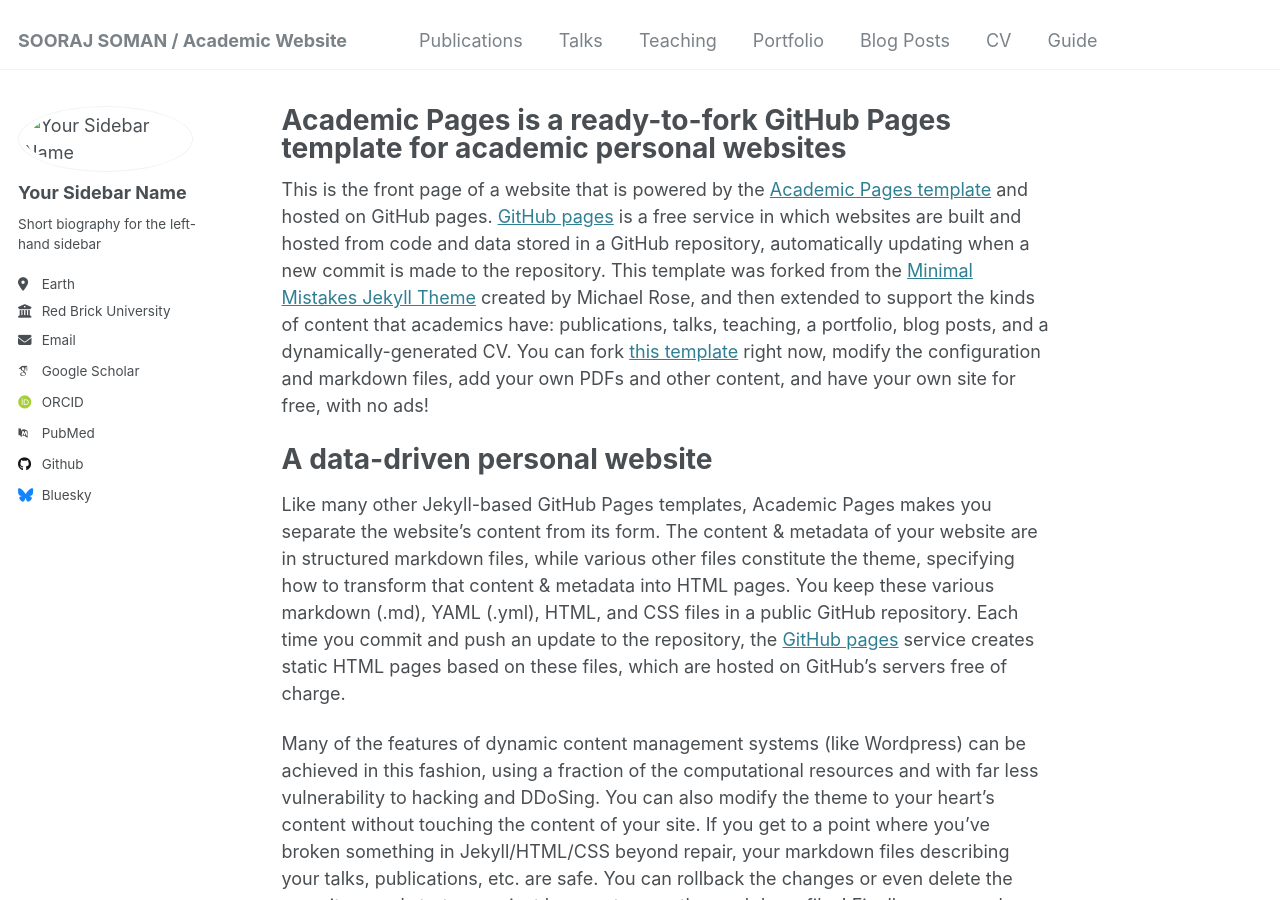
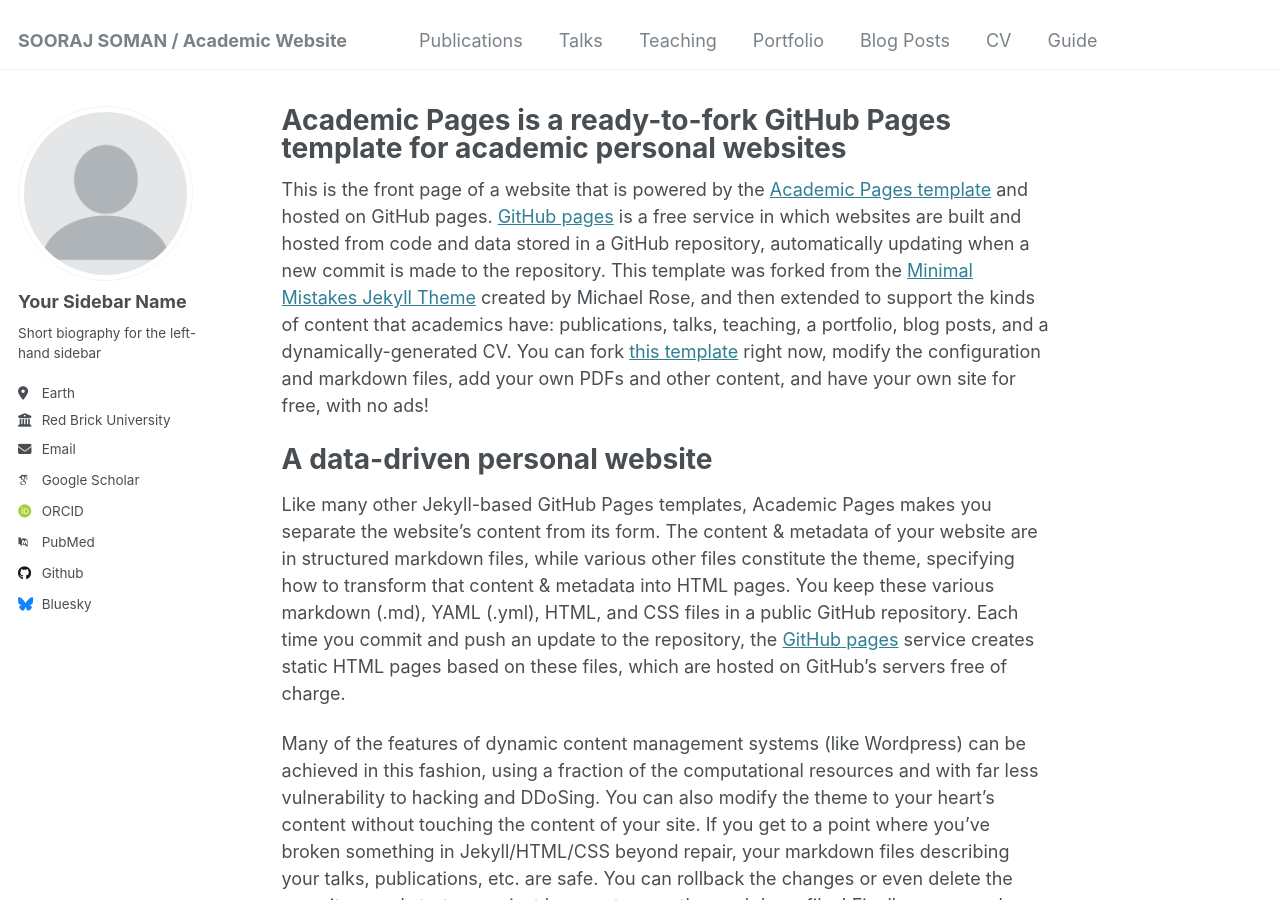
Before and after one commit to soorajss1729/soorajss1729.github.io, a Jekyll site: the page built from _pages/about.md, in a window 1280 px wide and 900 px high. Built offline with Jekyll 4.4.1, drawn with Linux system fonts in a browser that asks for light colours; some web fonts are replaced.

Commit message:
Update _config.yml

```diff
--- a/_config.yml
+++ b/_config.yml
@@ -21,7 +21,7 @@
 #               Additional customization can be done by editing /_includes/author-profile.html
 author:
   # Biographic information
-  avatar           : "profile_pic.jpg"
+  avatar           : "profile.png"
   name             : "Your Sidebar Name"
   pronouns         : # example: "she/her"
   bio              : "Short biography for the left-hand sidebar"
```
